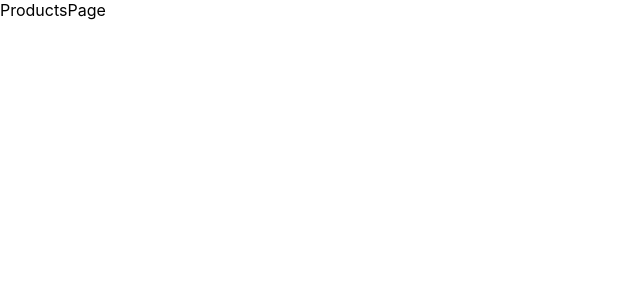
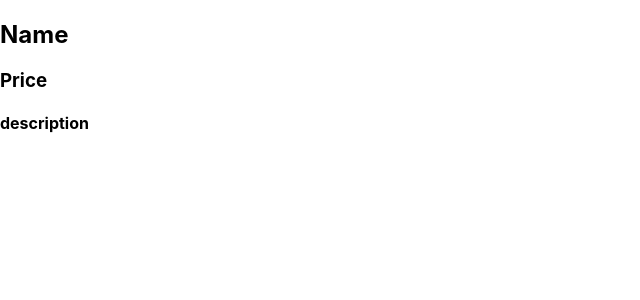
Before and after one commit to VuongWeb/G3Nextjs, a Next.js app in the folder Client/: page /products in a window 1280 px wide. Shown: the top 300 px of the page, without its empty margins (0-640 px from the left). Built offline with nearby package versions, Linux system fonts and the light colour scheme.

Commit message:
update productsPage

```diff
--- a/Client/pages/products/index.tsx
+++ b/Client/pages/products/index.tsx
@@ -4,7 +4,11 @@ type Props = {}
 
 const ProductsPage = (props: Props) => {
   return (
-    <div>ProductsPage</div>
+    <div>
+      <h2>Name</h2>
+      <h3>Price</h3>
+      <h4>description</h4>
+    </div>
   )
 }
 
```
